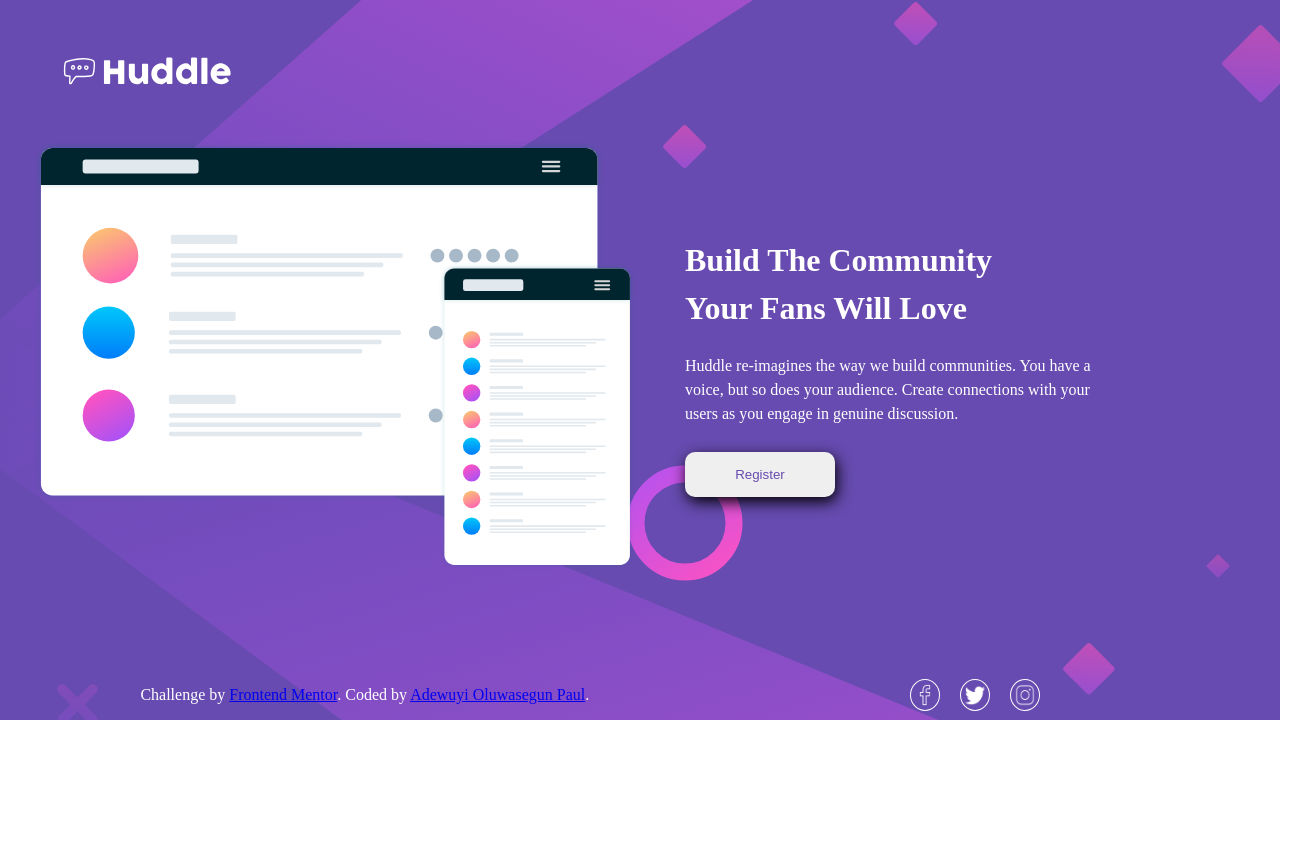
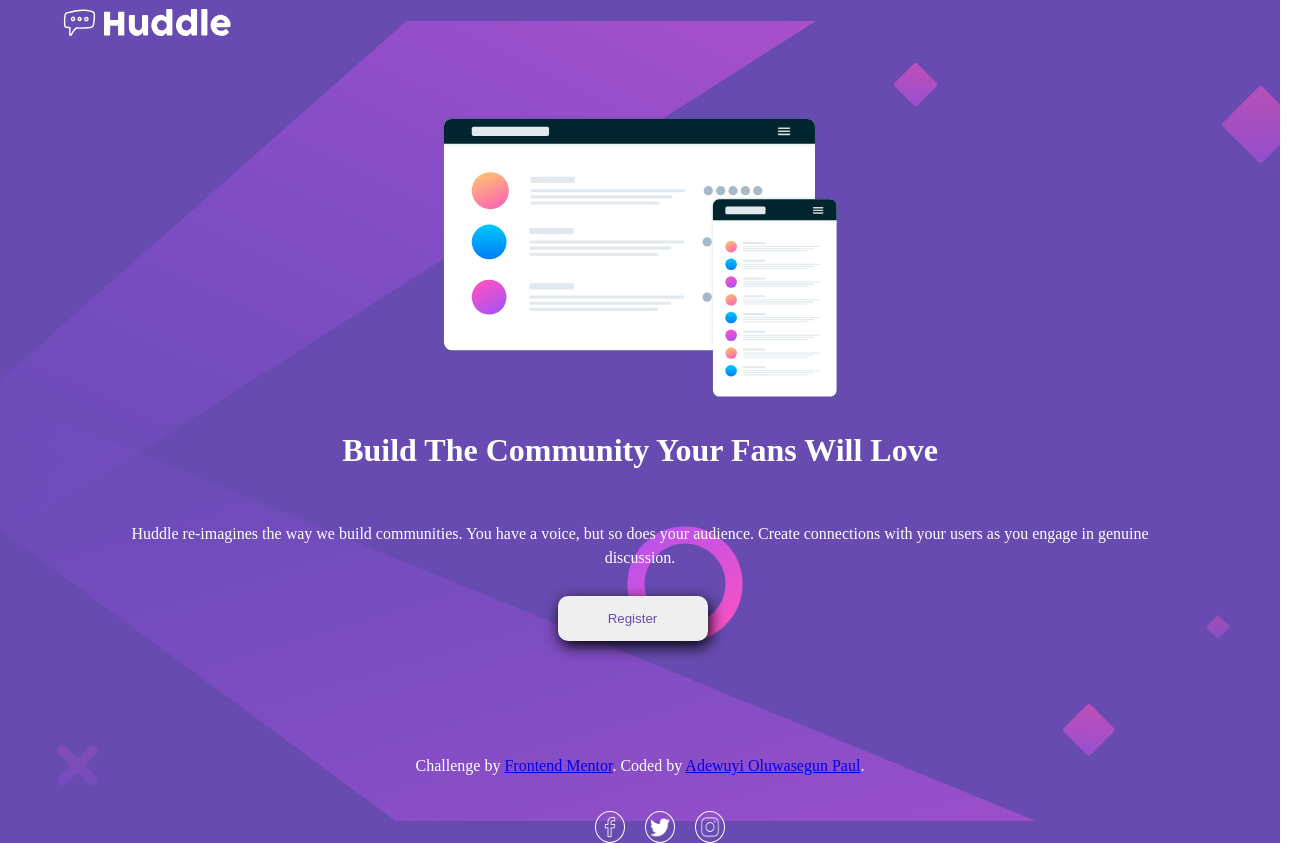
Before and after one commit to Pauly-2002/huddle-landing-page-with-single-introductory-section-master, a plain HTML site: page index.html in a window 1280 px wide. Shown: the whole page, 1305 px wide, since content can reach past the window. Before the commit the page ends 800 px from the top, so only its background shows below. Drawn offline with Linux system fonts and the light colour scheme.

Commit message:
final project complete

```diff
--- a/index.html
+++ b/index.html
@@ -32,7 +32,7 @@
         <div class="second column">
           <h1 class="width">Build The Community Your Fans Will Love</h1>
 
-          <p id="width">
+          <p class="width">
             Huddle re-imagines the way we build communities. You have a voice,
             but so does your audience. Create connections with your users as you
             engage in genuine discussion.
--- a/style.css
+++ b/style.css
@@ -1,5 +1,6 @@
 body {
   margin: 0px;
+  height: 720px;
 }
 
 .container {
@@ -8,7 +9,7 @@ body {
   align-items: center;
   justify-content: center;
   width: 100%;
-  height: 720px;
+  height: auto;
   background-image: url(./images/bg-desktop.svg);
   background-repeat: no-repeat;
   background-position: center;
@@ -79,10 +80,10 @@ button {
   box-shadow: black 2px 5px 15px;
 }
 
-button:hover{
-    background-color: #E880E7;
-    cursor: pointer;
-    color: white;
+button:hover {
+  background-color: #e880e7;
+  cursor: pointer;
+  color: white;
 }
 
 footer {
@@ -118,13 +119,76 @@ footer {
   margin: 4px;
 }
 
-.icons:hover{
-    background-color: #E880E7;
-    cursor: pointer;
-    color: white;
-    border: #E880E7 solid 1px;
+.icons:hover {
+  background-color: #e880e7;
+  cursor: pointer;
+  color: white;
+  border: #e880e7 solid 1px;
 }
 
 .footer-text {
   margin-left: -180px;
 }
+
+@media screen and (max-width: 1349px) {
+  body {
+    height: 700px;
+  }
+
+  .container {
+    height: auto;
+  }
+  .nav-bar {
+    display: flex;
+    flex-direction: column;
+    height: auto;
+  }
+
+  .first-section {
+    display: flex;
+    flex-direction: column;
+    padding-left: 0px;
+    margin-top: 70px;
+    gap: 5px;
+  }
+
+  #hero-image {
+    width: 400px;
+  }
+  .second {
+    width: 80%;
+  }
+  .width {
+    width: 100%;
+    text-align: center;
+    line-height: 150%;
+  }
+
+  button {
+    padding: 15px 10px;
+    border-radius: 10px;
+    color: #674bb0;
+    border: none white;
+    align-self: center;
+    text-align: center;
+    margin-left: -15px;
+    width: 150px;
+    box-shadow: black 2px 5px 15px;
+  }
+  footer {
+    display: flex;
+    flex-direction: column;
+    gap: 20px;
+    text-align: center;
+  }
+
+  .footer-text {
+    margin-left: 0px;
+  }
+
+  .section-icon {
+    align-items: center;
+    margin-left: -40px;
+    gap: 20px;
+  }
+}
```
